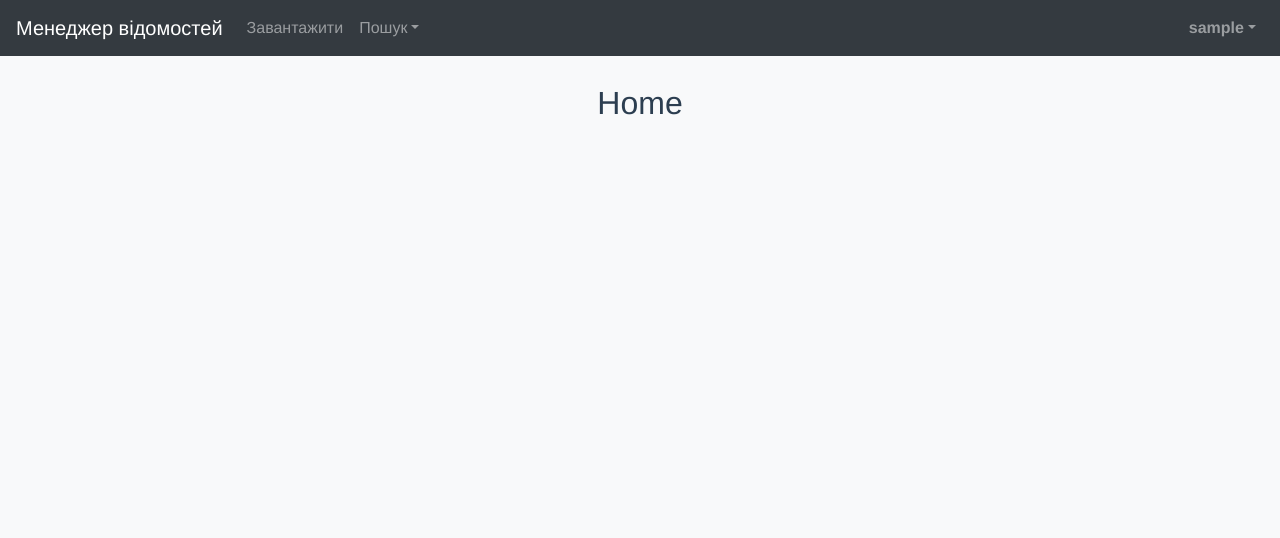
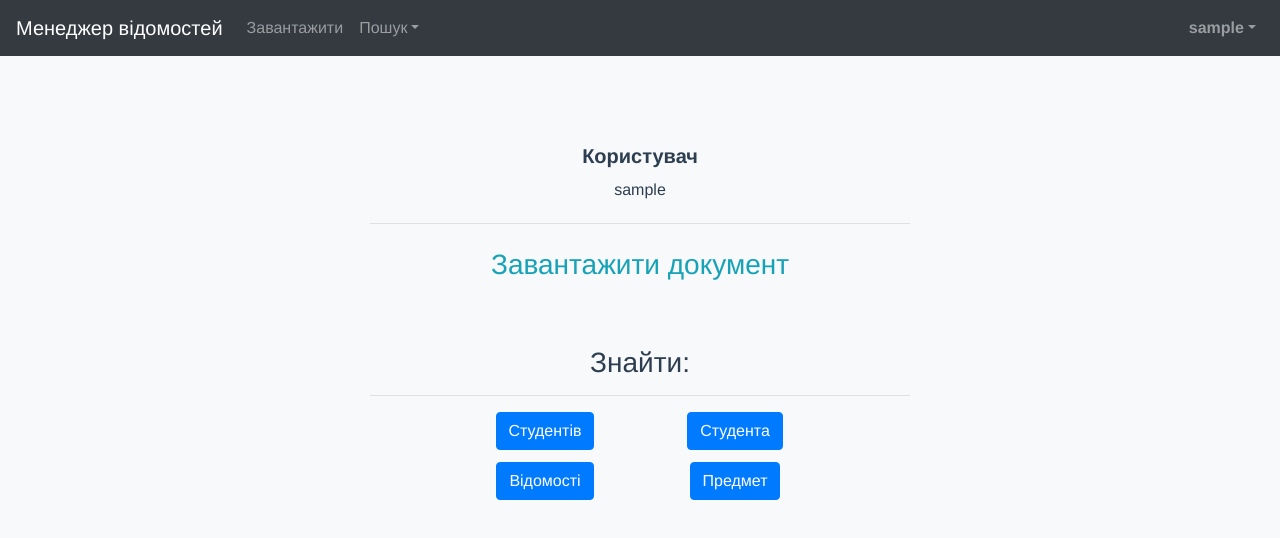
Before and after one commit to BlaD200/students-data-web, a Vue app: page / in a window 1280 px wide. Shown: the top 538 px of the page. Built offline with nearby package versions, Linux system fonts and the light colour scheme; sample sign-in values are in the browser's storage.

Commit message:
Added useful links onto home page

```diff
--- a/src/components/Navbar.vue
+++ b/src/components/Navbar.vue
@@ -6,13 +6,12 @@
             <b-navbar-nav class="ml-auto float-right" v-if="!$root.currentUser.username">
                 <b-nav-item class="ml-auto"
                             v-b-modal.loginModal
-                ><em>Log in</em></b-nav-item>
+                ><em>Увійти</em></b-nav-item>
             </b-navbar-nav>
 
             <b-navbar-toggle target="nav-collapse" v-else></b-navbar-toggle>
 
             <b-collapse id="nav-collapse" is-nav v-if="$root.currentUser.username">
-                <!--            <b-collapse id="nav-collapse" is-nav>-->
                 <b-navbar-nav>
                     <router-link :to="{name: 'LoadDocument'}"
                                  class="nav-link"
@@ -26,16 +25,6 @@
                         <b-dropdown-item :to="{name: 'SubjectSearch'}">Предмета</b-dropdown-item>
                     </b-nav-item-dropdown>
 
-                    <!--                    <router-link :to="{name: 'Producers'}"-->
-                    <!--                                 class="nav-link"-->
-                    <!--                    >Producers-->
-                    <!--                    </router-link>-->
-
-                    <!--                    <router-link :to="{name: 'Users'}"-->
-                    <!--                                 class="nav-link"-->
-                    <!--&lt;!&ndash;                                 v-if="$root.currentUser.userAuthorities.includes('GET_USER')"&ndash;&gt;-->
-                    <!--                    >Users-->
-                    <!--                    </router-link>-->
                 </b-navbar-nav>
 
                 <!-- Right aligned nav items -->
--- a/src/view/Home.vue
+++ b/src/view/Home.vue
@@ -1,6 +1,63 @@
 <template>
     <div>
-        <h2>Home</h2>
+        <b-row v-if="isLoggedIn" class="justify-content-center">
+            <b-col cols="12" md="8" lg="6" class="mt-5 text-center">
+                <b-row>
+                    <b-col>
+                        <h5 class="text-center">
+                            <b>Користувач</b>
+                        </h5>
+                        <h6>{{ $root.currentUser.username }}</h6>
+                    </b-col>
+                </b-row>
+                <hr>
+
+                <b-row class="mb-2 mt-4">
+                    <b-col>
+                        <h3><router-link to="LoadDocument" class="text-info">Завантажити документ</router-link></h3>
+
+                    </b-col>
+                </b-row>
+
+
+                <b-row>
+                    <b-col>
+                        <h3 class="mt-5 mb-3">Знайти: </h3>
+                        <hr>
+                        <b-row class="justify-content-center text-center">
+                            <b-col cols="4">
+                                <router-link :to="{name: 'StudentsQueries'}" class="btn btn-primary">Студентів</router-link>
+                            </b-col>
+                            <b-col cols="4" class="">
+                                <router-link :to="{name: 'StudentSearchDetails'}" class="btn btn-primary">Студента</router-link>
+                            </b-col>
+                        </b-row>
+                        <b-row class="justify-content-center">
+                            <b-col cols="4" class="text-center">
+                                <h5><router-link :to="{name: 'DataQueries'}" class="btn btn-primary">Відомості</router-link></h5>
+                            </b-col>
+                            <b-col cols="4" class=" text-center">
+                                <h5><router-link :to="{name: 'SubjectSearch'}" class="btn btn-primary">Предмет</router-link></h5>
+                            </b-col>
+                        </b-row>
+                    </b-col>
+                </b-row>
+            </b-col>
+        </b-row>
+
+        <b-row v-else class="justify-content-center">
+            <b-col cols="12" md="8" class="mt-5 text-center">
+                <h3 class="">
+                    Ви не увійшли в систему. Будь ласка, зробіть це зараз
+                </h3>
+
+                <b-button class="mt-3"
+                          v-b-modal.loginModal
+                >
+                    Увійти
+                </b-button>
+            </b-col>
+        </b-row>
 
 
     </div>
@@ -12,12 +69,22 @@ export default {
     name: "Home",
     components: {
 
+    },
+    created() {
+    },
+    computed: {
+        isLoggedIn(){
+            return (Boolean)(localStorage.getItem('currentUser'))
+        }
     }
 }
 </script>
 
 <style scoped>
-    h2 {
+    h3 {
         text-align: center;
     }
+    h5 {
+        margin: 0.75rem 0 0.75rem 0;
+    }
 </style>
```
